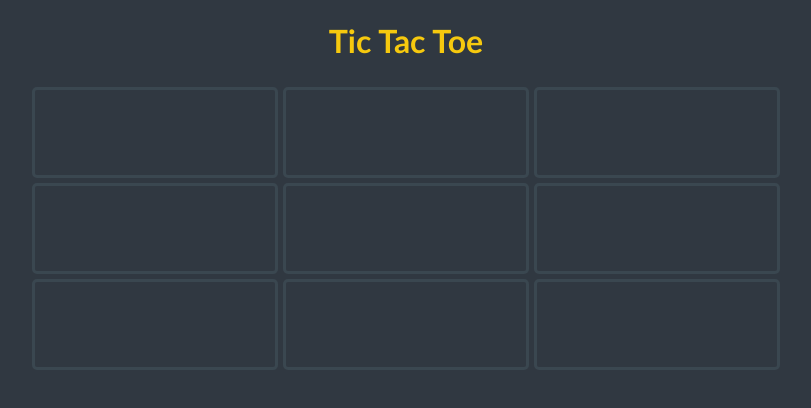
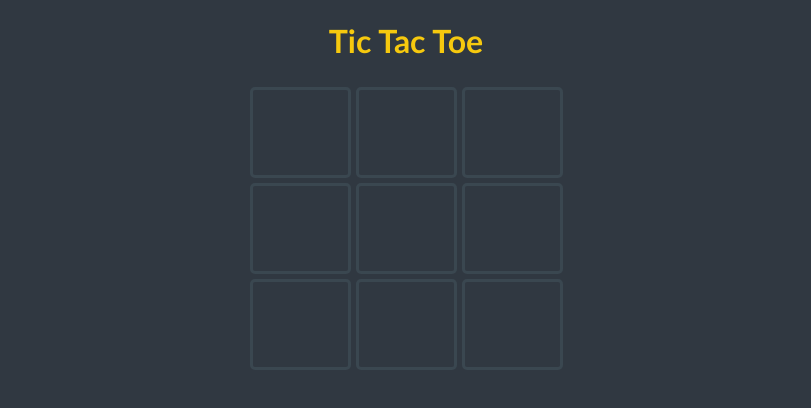
Before and after one commit to Santhosh-004/Tic-Tac-Toe, a plain HTML site: page index.html in a window 1280 px wide. Shown: the full height of the page, 234-1045 px from the left. Drawn offline with Linux system fonts and the light colour scheme.

Commit message:
Update style.css

```diff
--- a/style.css
+++ b/style.css
@@ -9,7 +9,6 @@ table {
     border-collapse: separate;
     border-spacing: 5px;
     table-layout: fixed;
-    width: 60%;
 }
 
 td {
@@ -17,6 +16,7 @@ td {
     padding: 25px 30px;
     border-radius: 5px;
     height: 35px;
+    width: 35px;
     cursor: pointer;
 }
 
```
